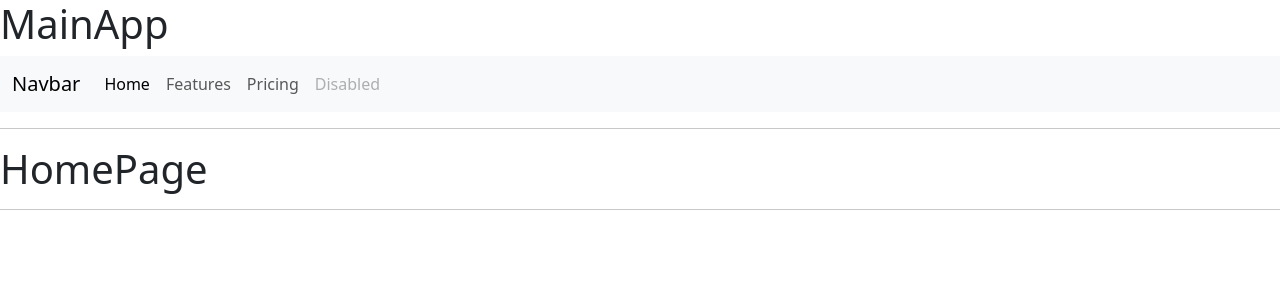
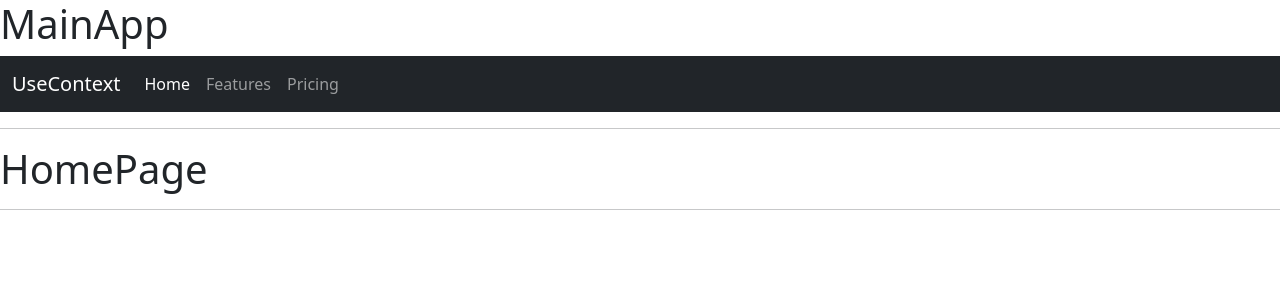
Before and after one commit to gonza87/HooksApp, a React (Vite) app: page / in a window 1280 px wide. Shown: the top 300 px of the page. Built offline with nearby package versions, Linux system fonts and the light colour scheme.

Commit message:
cambiosnav

```diff
--- a/src/09-useContext/NavBar.jsx
+++ b/src/09-useContext/NavBar.jsx
@@ -4,10 +4,10 @@
 function NavBar() {
   return (
     <>
-      <nav className="navbar navbar-expand-lg bg-body-tertiary">
+      <nav className="navbar navbar-expand-lg navbar-dark bg-dark">
         <div className="container-fluid">
           <a className="navbar-brand" href="#">
-            Navbar
+            UseContext
           </a>
           <button
             className="navbar-toggler"
@@ -37,11 +37,6 @@
                   Pricing
                 </a>
               </li>
-              <li className="nav-item">
-                <a className="nav-link disabled" aria-disabled="true">
-                  Disabled
-                </a>
-              </li>
             </ul>
           </div>
         </div>
```
